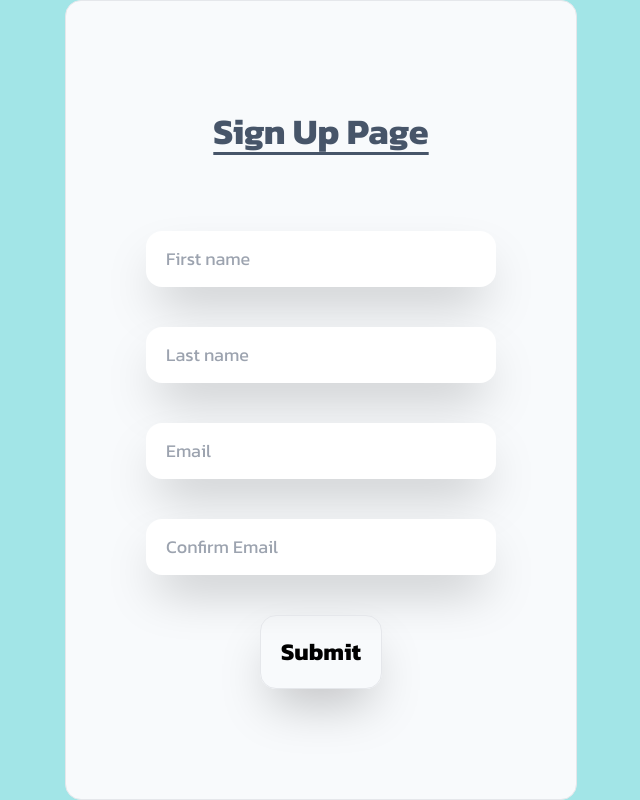
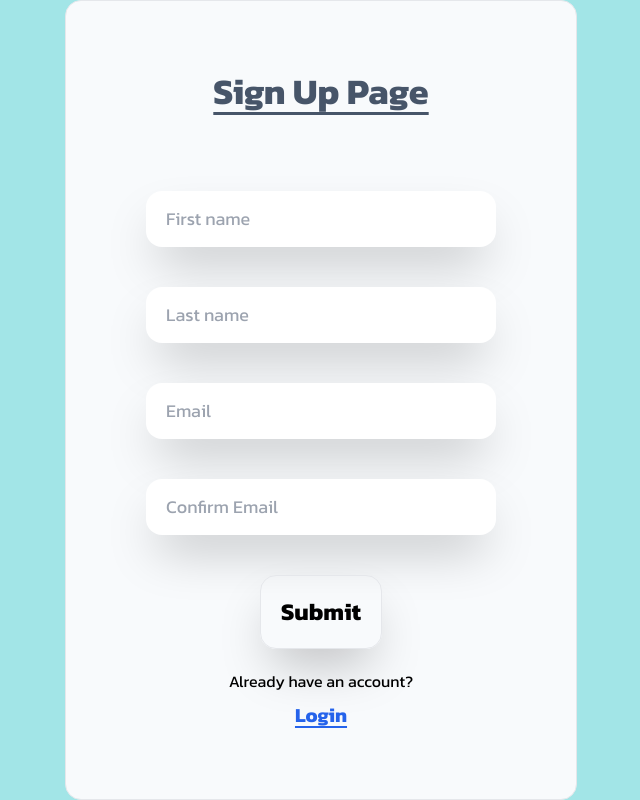
Before and after one commit to scottpickering31/weatherful, a React (Vite) app in the folder frontend/: page / in a window 1280 px wide. Shown: the whole page, without its empty margins (319-959 px from the left). Built offline with nearby package versions, Linux system fonts and the light colour scheme.

Commit message:
feat: Added Link and useDispatch import, changed input type from text to password, added Link and updated className and updated setLoggedIn function

```diff
--- a/frontend/src/pages/loginpage.tsx
+++ b/frontend/src/pages/loginpage.tsx
@@ -1,4 +1,7 @@
 import { useForm } from "react-hook-form";
+import { Link } from "react-router-dom";
+import { useDispatch } from "react-redux";
+import { setLoggedIn } from "../state/reducers/loggedInSlice";
 
 function SignupPage() {
   const {
@@ -8,6 +11,8 @@ function SignupPage() {
   } = useForm();
   const onSubmit = (data) => console.log(data);
   console.log(errors);
+
+  const dispatch = useDispatch();
 
   return (
     <div className="flex h-screen place-content-center">
@@ -28,7 +33,7 @@ function SignupPage() {
           />
           <input
             className="h-14 mb-5 shadow-2xl rounded-2xl p-5 "
-            type="text"
+            type="password"
             placeholder="Password"
             {...register("Password", { required: true })}
           />
@@ -37,7 +42,16 @@ function SignupPage() {
           <input
             type="submit"
             className="mt-5 border-4 border-orange-500 rounded-2xl text-2xl font-bold p-5 shadow-2xl active:scale-90 hover:bg-orange-400 hover:text-white"
+            onClick={() => dispatch(setLoggedIn())}
           />
+        </div>
+        <div className="flex flex-col gap-2 mt-5">
+          <p>Don't have an account?</p>
+          <Link to="/signup">
+            <p className="text-xl text-blue-600 underline underline-offset-4 font-bold cursor-pointer">
+              Sign Up
+            </p>
+          </Link>
         </div>
       </form>
     </div>
--- a/frontend/src/pages/signuppage.tsx
+++ b/frontend/src/pages/signuppage.tsx
@@ -1,4 +1,5 @@
 import { useForm } from "react-hook-form";
+import { Link } from "react-router-dom";
 
 function SignupPage() {
   const {
@@ -48,8 +49,16 @@ function SignupPage() {
         <div>
           <input
             type="submit"
-            className="mt-5 border rounded-2xl text-2xl font-bold p-5 shadow-2xl active:scale-90 hover:bg-slate-200"
+            className="cursor-pointer mt-5 border rounded-2xl text-2xl font-bold p-5 shadow-2xl active:scale-90 hover:bg-slate-200"
           />
+        </div>
+        <div className="flex flex-col gap-2 mt-5">
+          <p>Already have an account?</p>
+          <Link to="/login">
+            <p className="text-xl text-blue-600 underline underline-offset-4 font-bold cursor-pointer">
+              Login
+            </p>
+          </Link>
         </div>
       </form>
     </div>
--- a/frontend/src/state/reducers/loggedInSlice.tsx
+++ b/frontend/src/state/reducers/loggedInSlice.tsx
@@ -8,8 +8,8 @@ const loggedInSlice = createSlice({
   name: "loggedIn",
   initialState,
   reducers: {
-    setLoggedIn: (state, action) => {
-      state.loggedIn = action.payload;
+    setLoggedIn: (state) => {
+      state.loggedIn = !state.loggedIn;
     },
   },
 });
```
